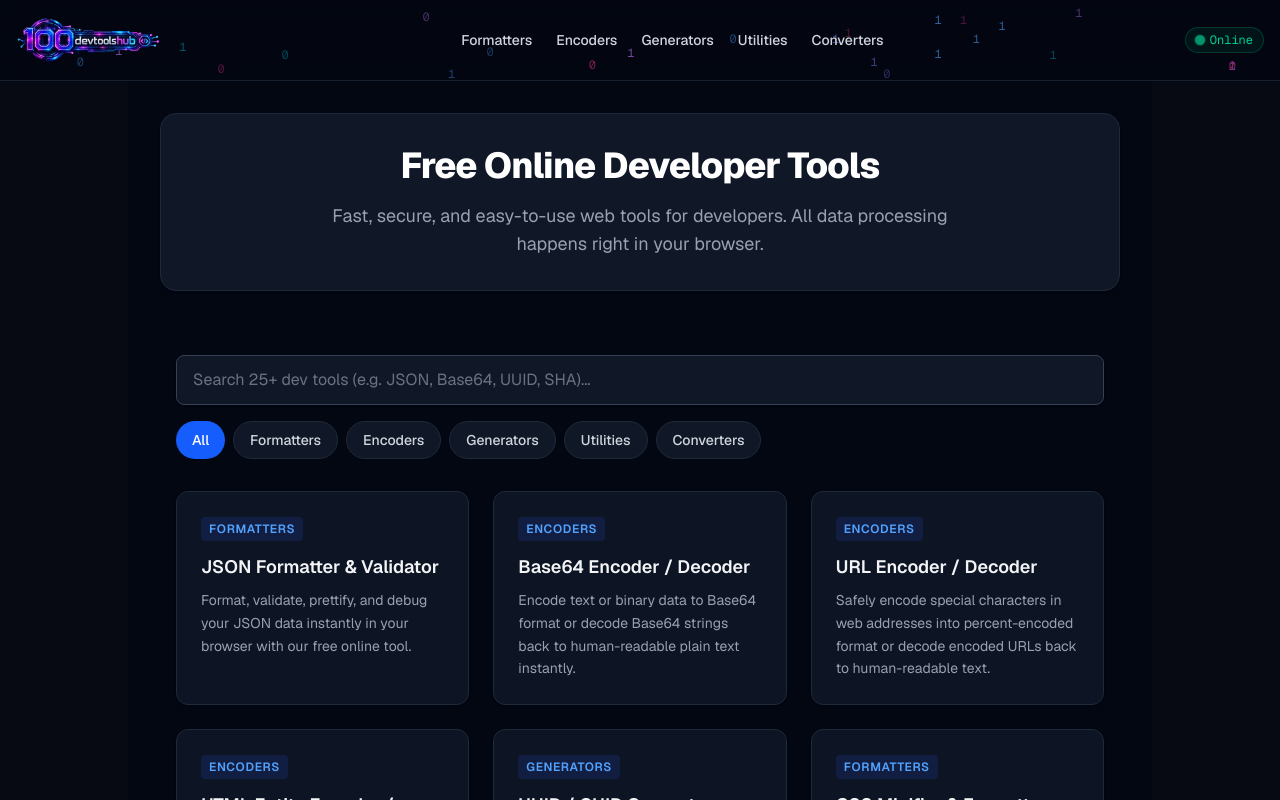
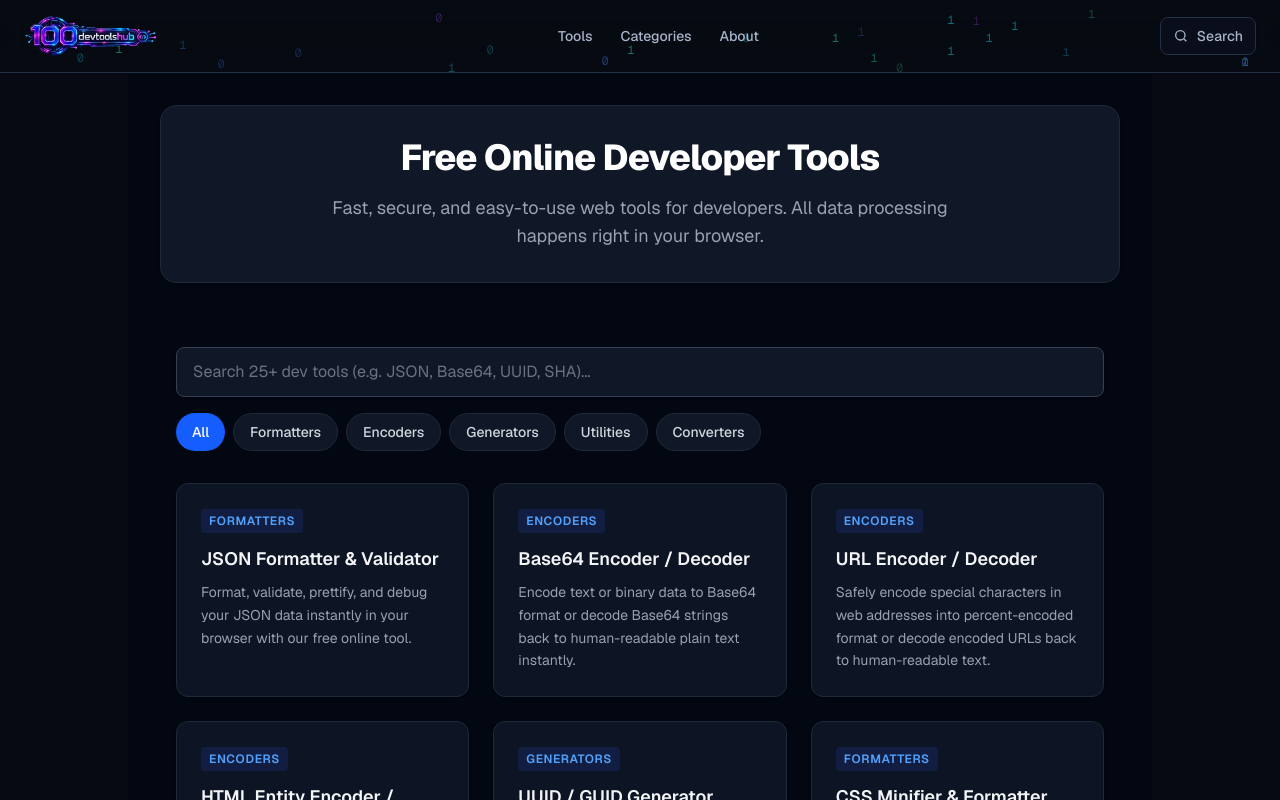
Before and after one commit to Vall-Re/dev-tools, a Next.js app: page / in a window 1280 px wide. Shown: the top 800 px of the page. Built offline with nearby package versions, Linux system fonts and the light colour scheme.

Commit message:
Rebuild responsive site header

```diff
--- a/app/page.tsx
+++ b/app/page.tsx
@@ -14,7 +14,9 @@ export default function Home() {
         </p>
       </header>
 
-      <ToolSearch />
+      <div id="search" className="scroll-mt-28">
+        <ToolSearch />
+      </div>
 
       {/* Статичний список посилань для SEO-роботів, щоб уникнути помилки "orphaned pages" */}
       <section className="sr-only">
--- a/app/tools/page.tsx
+++ b/app/tools/page.tsx
@@ -29,7 +29,7 @@ export default function ToolsIndexPage() {
       </div>
 
       {/* Categories & Tool Cards */}
-      <div className="space-y-12">
+      <div id="categories" className="scroll-mt-28 space-y-12">
         {categories.map((category) => {
           const categoryTools = tools.filter((t) => t.category.toLowerCase() === category);
           // Робимо першу літеру великою для красивого заголовка секції
--- a/components/Header.tsx
+++ b/components/Header.tsx
@@ -1,13 +1,13 @@
 'use client';
 
-import { useState, useEffect } from 'react';
+import { useEffect, useState } from 'react';
+import Image from 'next/image';
 import Link from 'next/link';
-import Image from 'next/image';
-import { useRouter, usePathname } from 'next/navigation';
+import { usePathname } from 'next/navigation';
 
 interface BinaryParticle {
   id: number;
-  value: string;
+  value: '0' | '1';
   top: string;
   left: string;
   color: string;
@@ -15,117 +15,240 @@ interface BinaryParticle {
   animationDelay: string;
 }
 
+const PARTICLE_COLORS = [
+  'text-brand-cyan',
+  'text-brand-blue',
+  'text-brand-purple',
+  'text-success',
+];
+
+const navItems = [
+  {
+    label: 'Tools',
+    href: '/tools',
+  },
+  {
+    label: 'Categories',
+    href: '/tools#categories',
+  },
+  {
+    label: 'About',
+    href: '/about',
+  },
+];
+
 export default function Header() {
-  const [particles, setParticles] = useState<BinaryParticle[]>([]);
-  const router = useRouter();
   const pathname = usePathname();
 
+  const [particles, setParticles] = useState<BinaryParticle[]>([]);
+  const [mobileMenuOpen, setMobileMenuOpen] = useState(false);
+
   useEffect(() => {
-    const colors = [
-      'text-blue-400',
-      'text-cyan-400',
-      'text-pink-500',
-      'text-purple-400',
-      'text-indigo-400'
-    ];
-
-    const generated: BinaryParticle[] = Array.from({ length: 24 }, (_, i) => ({
-      id: i,
+    const frameId = requestAnimationFrame(() => {
+      const generatedParticles: BinaryParticle[] = Array.from(
+        { length: 24 },
+        (_, index) => ({
+          id: index,
           value: Math.random() > 0.5 ? '1' : '0',
-      top: `${Math.floor(Math.random() * 85) + 5}%`,
-      left: `${Math.floor(Math.random() * 95) + 2}%`,
-      color: colors[Math.floor(Math.random() * colors.length)],
+          top: `${Math.floor(Math.random() * 84) + 8}%`,
+          left: `${Math.floor(Math.random() * 96) + 2}%`,
+          color:
+            PARTICLE_COLORS[
+              Math.floor(Math.random() * PARTICLE_COLORS.length)
+            ],
           animationDuration: `${Math.random() * 2 + 1.5}s`,
           animationDelay: `${Math.random() * 2}s`,
-    }));
+        })
+      );
 
-    // eslint-disable-next-line react-hooks/set-state-in-effect
-    setParticles(generated);
+      setParticles(generatedParticles);
+    });
+
+    return () => cancelAnimationFrame(frameId);
   }, []);
 
-  const handleCategoryClick = (category: string) => {
-    if (pathname === '/') {
-      window.location.hash = category;
-      window.dispatchEvent(new HashChangeEvent('hashchange'));
-    } else {
-      router.push(`/#${category}`);
+  const isActive = (href: string) => {
+    if (href === '/tools') {
+      return pathname === '/tools' || pathname.startsWith('/tools/');
     }
+
+    if (href === '/about') {
+      return pathname === '/about';
+    }
+
+    return false;
   };
 
-  const handleLogoClick = (e: React.MouseEvent) => {
-    e.preventDefault();
-    if (pathname === '/') {
-      // Якщо на головній — просто прибираємо хеш і оновлюємо фільтр на All
-      window.location.hash = '';
-      window.dispatchEvent(new HashChangeEvent('hashchange'));
-    } else {
-      // Якщо на іншій сторінці — переходимо на головну без хешу (фільтр All за замовчуванням)
-      router.push('/');
-    }
+  const closeMobileMenu = () => {
+    setMobileMenuOpen(false);
   };
 
   return (
-    <header className="sticky top-0 z-50 backdrop-blur-md bg-gray-950/85 border-b border-gray-800/80 text-gray-100 overflow-hidden relative">
-
-      <div className="absolute inset-0 pointer-events-none z-0 overflow-hidden opacity-60">
-        {particles.map((p) => (
+    <header className="sticky top-0 z-50 border-b border-border bg-surface-950/90 text-text-primary backdrop-blur-xl">
+      <div
+        aria-hidden="true"
+        className="pointer-events-none absolute inset-0 overflow-hidden opacity-50"
+      >
+        {particles.map((particle) => (
           <span
-            key={p.id}
-            className={`absolute font-mono text-xs select-none animate-pulse ${p.color}`}
+            key={particle.id}
+            className={`absolute select-none font-mono text-xs animate-pulse ${particle.color}`}
             style={{
-              top: p.top,
-              left: p.left,
-              animationDuration: p.animationDuration,
-              animationDelay: p.animationDelay,
+              top: particle.top,
+              left: particle.left,
+              animationDuration: particle.animationDuration,
+              animationDelay: particle.animationDelay,
             }}
           >
-            {p.value}
+            {particle.value}
           </span>
         ))}
       </div>
 
-      <div className="max-w-7xl mx-auto px-4 h-20 flex items-center justify-between gap-4 relative z-10">
-
-        {/* Логотип із повним скиданням фільтра на All */}
-        <div className="flex items-center">
-          <Link href="/" onClick={handleLogoClick} className="flex items-center gap-3 group cursor-pointer">
+      <div className="relative z-10 mx-auto flex h-18 w-full max-w-7xl items-center justify-between gap-4 px-4 sm:px-6">
+        <Link
+          href="/"
+          aria-label="100 DevTools Hub home"
+          className="flex shrink-0 items-center rounded-md focus-visible:outline-2 focus-visible:outline-offset-4 focus-visible:outline-brand-cyan"
+        >
           <Image
             src="/logo.webp"
-              alt="100DevToolsHub Logo"
+            alt="100 DevTools Hub"
             width={144}
             height={48}
-              className="object-contain group-hover:opacity-90 transition"
             priority
+            className="h-10 w-auto object-contain transition-opacity hover:opacity-90"
           />
         </Link>
+
+        <nav
+          aria-label="Primary navigation"
+          className="hidden items-center gap-1 md:flex"
+        >
+          {navItems.map((item) => {
+            const active = isActive(item.href);
+
+            return (
+              <Link
+                key={item.label}
+                href={item.href}
+                aria-current={active ? 'page' : undefined}
+                className={`rounded-lg px-3 py-2 text-sm font-medium transition-colors focus-visible:outline-2 focus-visible:outline-offset-2 focus-visible:outline-brand-cyan ${
+                  active
+                    ? 'bg-surface-800 text-brand-cyan'
+                    : 'text-text-secondary hover:bg-surface-900 hover:text-text-primary'
+                }`}
+              >
+                {item.label}
+              </Link>
+            );
+          })}
+        </nav>
+
+        <div className="flex items-center gap-2">
+          <Link
+            href="/#search"
+            className="hidden items-center gap-2 rounded-lg border border-border bg-surface-900/80 px-3 py-2 text-sm font-medium text-text-secondary transition-colors hover:border-border-strong hover:text-text-primary focus-visible:outline-2 focus-visible:outline-offset-2 focus-visible:outline-brand-cyan sm:flex"
+          >
+            <svg
+              aria-hidden="true"
+              viewBox="0 0 24 24"
+              fill="none"
+              stroke="currentColor"
+              strokeWidth="2"
+              className="h-4 w-4"
+            >
+              <circle cx="11" cy="11" r="7" />
+              <path d="m20 20-3.5-3.5" />
+            </svg>
+
+            <span>Search</span>
+          </Link>
+
+          <button
+            type="button"
+            aria-label={mobileMenuOpen ? 'Close menu' : 'Open menu'}
+            aria-expanded={mobileMenuOpen}
+            aria-controls="mobile-navigation"
+            onClick={() => setMobileMenuOpen((current) => !current)}
+            className="inline-flex h-10 w-10 items-center justify-center rounded-lg border border-border bg-surface-900/80 text-text-secondary transition-colors hover:border-border-strong hover:text-text-primary focus-visible:outline-2 focus-visible:outline-offset-2 focus-visible:outline-brand-cyan md:hidden"
+          >
+            {mobileMenuOpen ? (
+              <svg
+                aria-hidden="true"
+                viewBox="0 0 24 24"
+                fill="none"
+                stroke="currentColor"
+                strokeWidth="2"
+                className="h-5 w-5"
+              >
+                <path d="M6 6l12 12M18 6 6 18" />
+              </svg>
+            ) : (
+              <svg
+                aria-hidden="true"
+                viewBox="0 0 24 24"
+                fill="none"
+                stroke="currentColor"
+                strokeWidth="2"
+                className="h-5 w-5"
+              >
+                <path d="M4 7h16M4 12h16M4 17h16" />
+              </svg>
+            )}
+          </button>
+        </div>
       </div>
 
-        <nav className="hidden md:flex items-center gap-6 text-sm font-medium text-gray-300">
-          <button onClick={() => handleCategoryClick('formatters')} className="hover:text-blue-400 transition-colors bg-transparent border-none cursor-pointer">
-            Formatters
-          </button>
-          <button onClick={() => handleCategoryClick('encoders')} className="hover:text-cyan-400 transition-colors bg-transparent border-none cursor-pointer">
-            Encoders
-          </button>
-          <button onClick={() => handleCategoryClick('generators')} className="hover:text-pink-500 transition-colors bg-transparent border-none cursor-pointer">
-            Generators
-          </button>
-          <button onClick={() => handleCategoryClick('utilities')} className="hover:text-purple-400 transition-colors bg-transparent border-none cursor-pointer">
-            Utilities
-          </button>
-          <button onClick={() => handleCategoryClick('converters')} className="hover:text-blue-400 transition-colors bg-transparent border-none cursor-pointer">
-            Converters
-          </button>
+      {mobileMenuOpen && (
+        <nav
+          id="mobile-navigation"
+          aria-label="Mobile navigation"
+          className="relative z-10 border-t border-border bg-surface-950/95 px-4 py-4 backdrop-blur-xl md:hidden"
+        >
+          <div className="mx-auto flex max-w-7xl flex-col gap-1">
+            {navItems.map((item) => {
+              const active = isActive(item.href);
+
+              return (
+                <Link
+                  key={item.label}
+                  href={item.href}
+                  aria-current={active ? 'page' : undefined}
+                  onClick={closeMobileMenu}
+                  className={`rounded-lg px-3 py-3 text-sm font-medium transition-colors focus-visible:outline-2 focus-visible:outline-brand-cyan ${
+                    active
+                      ? 'bg-surface-800 text-brand-cyan'
+                      : 'text-text-secondary hover:bg-surface-900 hover:text-text-primary'
+                  }`}
+                >
+                  {item.label}
+                </Link>
+              );
+            })}
+
+            <Link
+              href="/#search"
+              onClick={closeMobileMenu}
+              className="mt-2 flex items-center gap-2 rounded-lg border border-border px-3 py-3 text-sm font-medium text-text-secondary transition-colors hover:bg-surface-900 hover:text-text-primary focus-visible:outline-2 focus-visible:outline-brand-cyan"
+            >
+              <svg
+                aria-hidden="true"
+                viewBox="0 0 24 24"
+                fill="none"
+                stroke="currentColor"
+                strokeWidth="2"
+                className="h-4 w-4"
+              >
+                <circle cx="11" cy="11" r="7" />
+                <path d="m20 20-3.5-3.5" />
+              </svg>
+
+              Search tools
+            </Link>
+          </div>
         </nav>
-
-        <div className="flex items-center gap-3">
-          <span className="inline-flex items-center gap-1.5 text-xs font-mono text-emerald-400 bg-emerald-950/40 border border-emerald-800/50 px-2.5 py-1 rounded-full">
-            <span className="w-2 h-2 rounded-full bg-emerald-400 animate-ping"></span>
-            Online
-          </span>
-        </div>
-
-      </div>
+      )}
     </header>
   );
 }
```
Lines whose indentation alone changed are shown as unchanged.
